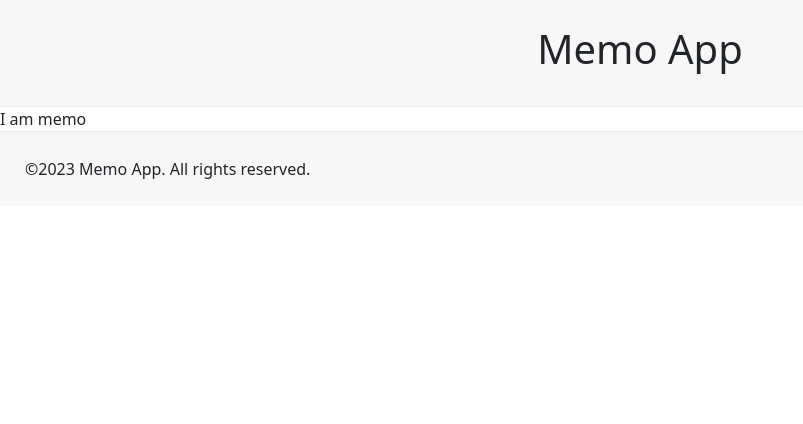
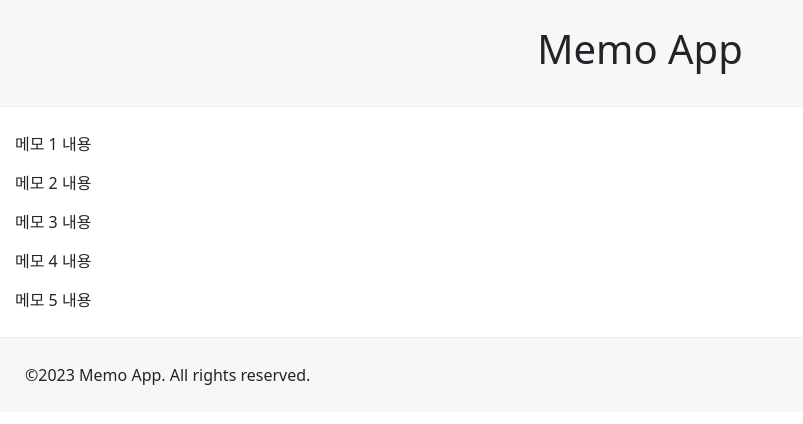
Before and after one commit to jeonga-Son/Memo_Application, a Vue app in the folder frontend/: page / in a window 1280 px wide. Shown: the top 424 px of the page, without its empty margins (0-803 px from the left). Built offline with nearby package versions, Linux system fonts and the light colour scheme.

Commit message:
install sass, sass-loader

```diff
--- a/frontend/package.json
+++ b/frontend/package.json
@@ -17,7 +17,9 @@
     "@vue/cli-plugin-babel": "~5.0.0",
     "@vue/cli-service": "~5.0.0",
     "eslint": "^7.32.0",
-    "eslint-plugin-vue": "^8.0.3"
+    "eslint-plugin-vue": "^8.0.3",
+    "node-sass": "^8.0.0",
+    "sass-loader": "^13.2.2"
   },
   "eslintConfig": {
     "root": true,
--- a/frontend/src/components/Memo.vue
+++ b/frontend/src/components/Memo.vue
@@ -1,9 +1,28 @@
 <template>
-  <footer>I am memo</footer>
+  <div class="memo">
+    <ul>
+      <li>메모 1 내용</li>
+      <li>메모 2 내용</li>
+      <li>메모 3 내용</li>
+      <li>메모 4 내용</li>
+      <li>메모 5 내용</li>
+    </ul>
+  </div>
 </template>
 
 <script>
 export default {};
 </script>
 
-<style></style>
+<style lang="scss" scoped>
+.memo ul {
+  list-style: none;
+  padding: 15px 0;
+  margin: 0;
+
+  li {
+    padding: 5px 10px;
+    margin: 5px;
+  }
+}
+</style>
```
Also changed, not shown: 1 other file (tests, documents, lock files or other folders).
